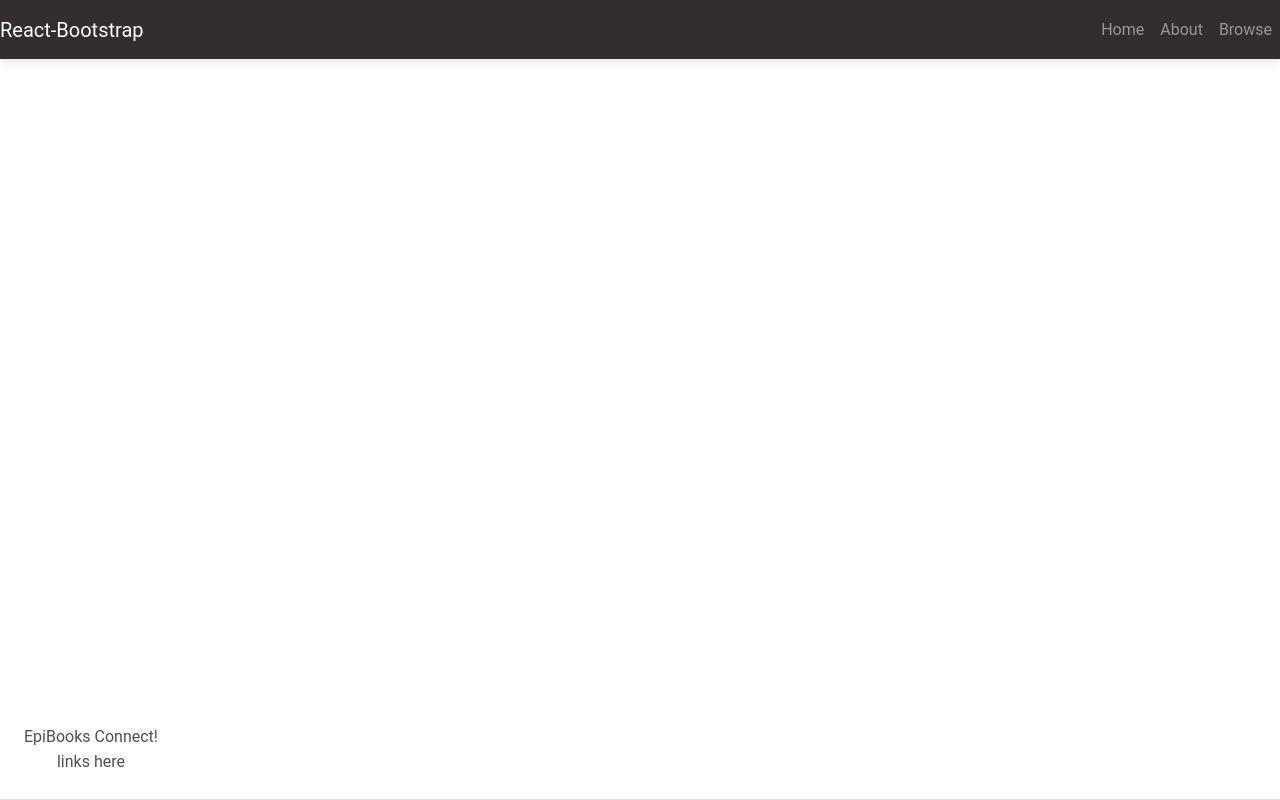
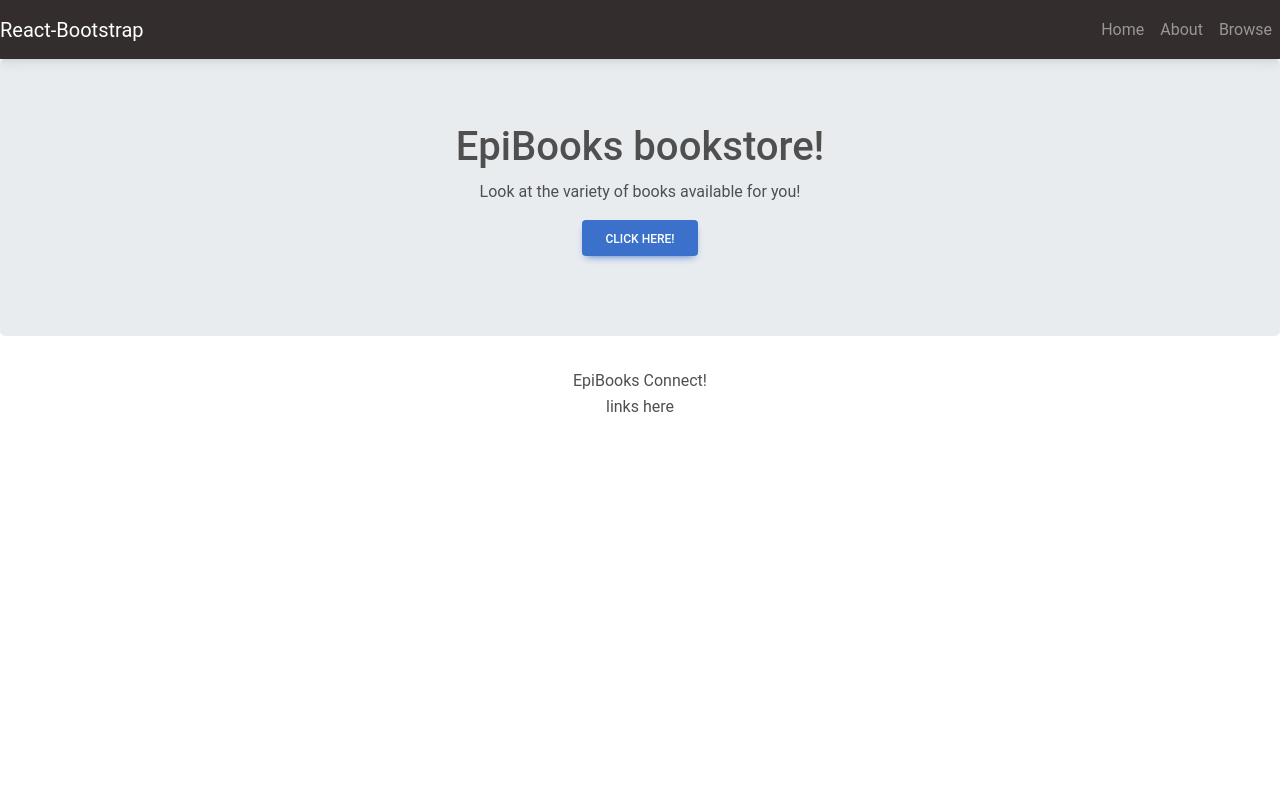
Before and after one commit to jannezq/U3-D2-HW-EpiBooks, a React (Create React App) app in the folder epibooks/: page / in a window 1280 px wide. Built offline with nearby package versions, Linux system fonts and the light colour scheme.

Commit message:
welcome & footer done

```diff
--- a/epibooks/src/App.js
+++ b/epibooks/src/App.js
@@ -3,11 +3,13 @@ import "bootstrap/dist/css/bootstrap.min.css";
 import "mdb-react-ui-kit/dist/css/mdb.min.css";
 import MyNav from "./components/MyNav";
 import MyFooter from "./components/MyFooter";
+import WelcomeJumbotron from "./components/WelcomeJumbotron";
 
 function App() {
   return (
     <div className="App">
       <MyNav />
+      <WelcomeJumbotron />
       <MyFooter />
     </div>
   );
--- a/epibooks/src/components/MyFooter.jsx
+++ b/epibooks/src/components/MyFooter.jsx
@@ -1,18 +1,15 @@
 
-import { MDBFooter, MDBIcon } from "mdb-react-ui-kit"
-
+import { Container } from "react-bootstrap"
 const MyFooter = () =>{
 
 return(
-    <MDBFooter>
-        <section className='d-flex justify-content-center justify-content-lg-between p-4 border-bottom fixed-bottom'>
-        <div className='me-5'>
+        <Container fluid>
+        <div>
           <span>EpiBooks Connect!</span>
           <br />
           <span>links here</span>
         </div>
-      </section>
-    </MDBFooter>
+      </Container>
 
 )
 
--- /dev/null
+++ b/epibooks/src/components/WelcomeJumbotron.jsx
@@ -0,0 +1,20 @@
+import { Jumbotron, Button } from "react-bootstrap"
+
+
+const WelcomeJumbotron = () =>{
+
+return(
+    <Jumbotron>
+  <h1>EpiBooks bookstore!</h1>
+  <p>
+    Look at the variety of books available for you!
+  </p>
+  <p>
+    <Button bsStyle="primary">Click here!</Button>
+  </p>
+</Jumbotron>
+)
+
+}
+
+export default WelcomeJumbotron
```
